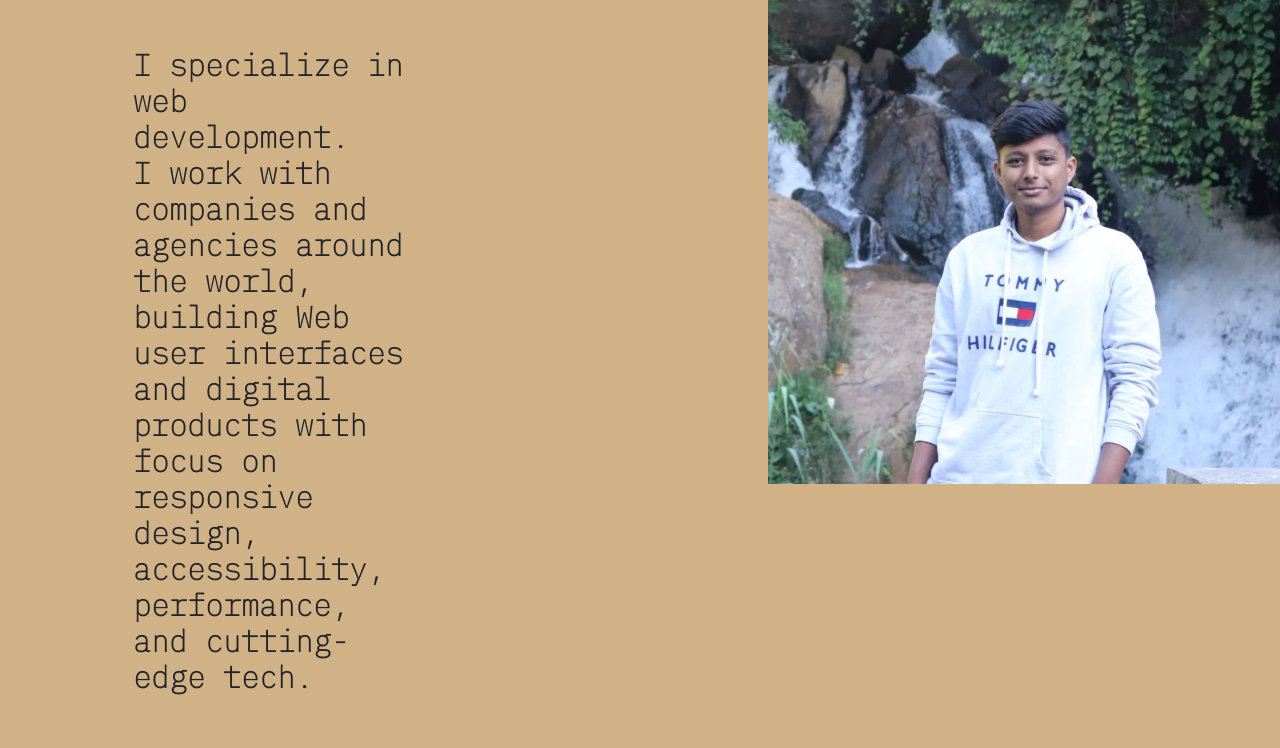
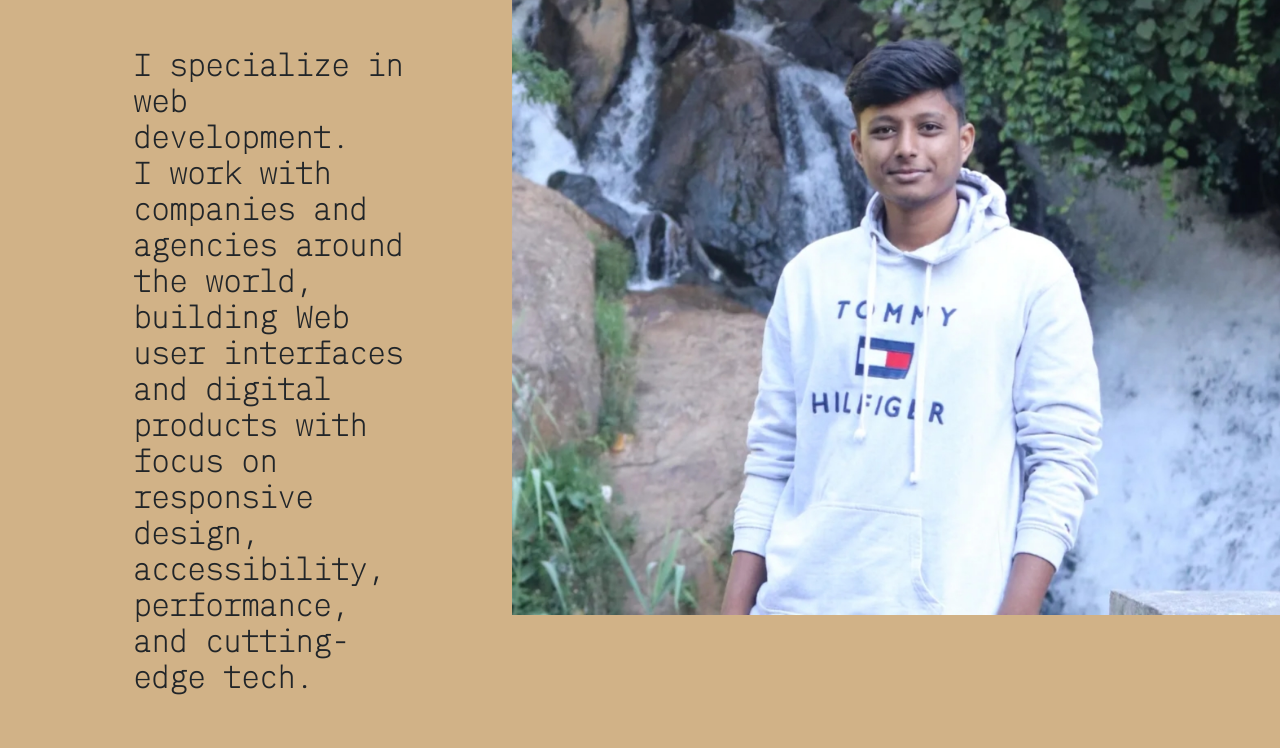
Before and after one commit to Deepankumar6748/portfolio17, a plain HTML site: page index.html in a window 1280 px wide. Shown: the part 472-1220 px from the top of the page. Drawn offline with nearby package versions, Linux system fonts and the light colour scheme.

Commit message:
Update style.css

```diff
--- a/style.css
+++ b/style.css
@@ -10,7 +10,7 @@
     background-image: url(photo.jpg);
     background-position:right;
     background-repeat: no-repeat;
-    background-size: 40%;
+    background-size: 60%;
     background-attachment: fixed;
 }
 .ctnt{
```
